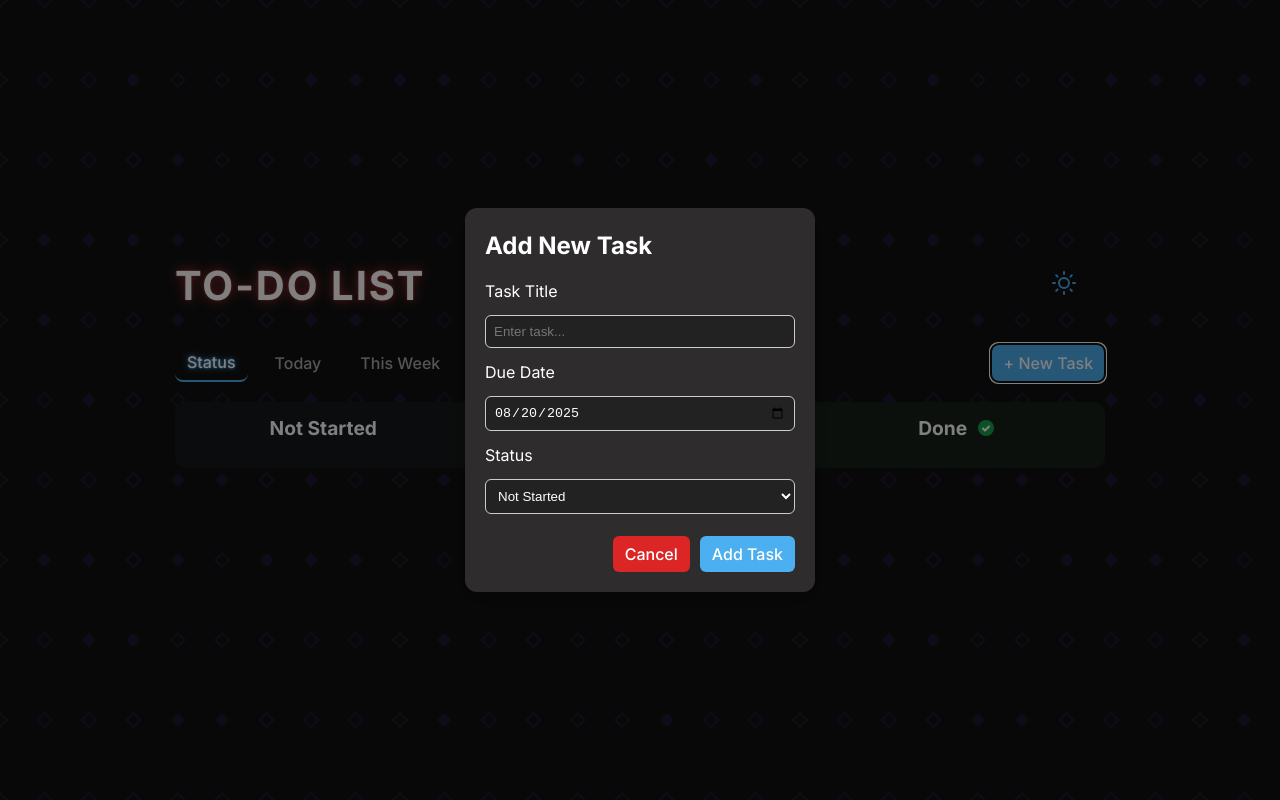
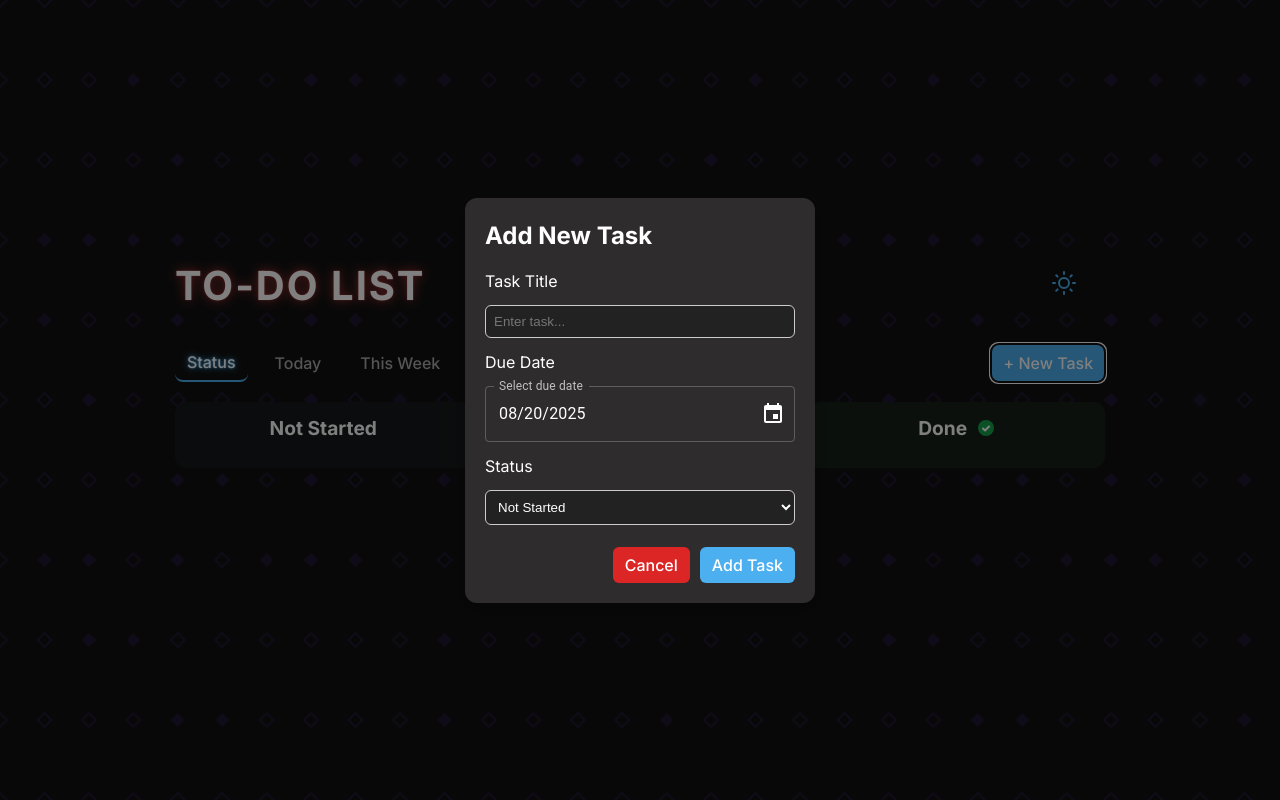
Before and after one commit to Tanish431/CC_FrontProj, a React (Vite) app: page / in a window 1280 px wide. Both pictures are taken after a click on the button "+ New Task". Built offline with nearby package versions, Linux system fonts and the light colour scheme; a web font is replaced by a local one.

Commit message:
updated calendar

```diff
--- a/src/App.jsx
+++ b/src/App.jsx
@@ -18,6 +18,11 @@ import {
 import { CSS } from "@dnd-kit/utilities";
 import { createPortal } from "react-dom";
 import "./App.css";
+import { LocalizationProvider } from "@mui/x-date-pickers/LocalizationProvider";
+import { AdapterDateFns } from "@mui/x-date-pickers/AdapterDateFns";
+import { DatePicker } from "@mui/x-date-pickers/DatePicker";
+import TextField from "@mui/material/TextField";
+import { createTheme, ThemeProvider } from "@mui/material/styles";
 
 import { FiEdit } from "react-icons/fi";
 import { AiOutlineDelete } from "react-icons/ai";
@@ -209,16 +214,10 @@ function Column({ id, title, tasks, setEditTask, setDeleteTask, handleToggleDone
 }
 
 // Modal for adding tasks
-function NewTaskModal({ isOpen, onClose, onAddTask }) {
-  // Initialize state for new task
+
+function NewTaskModal({ isOpen, onClose, onAddTask, darkMode }) {
   const [title, setTitle] = useState("");
-  const getTodayDate = () => {
-    const today = new Date();
-    const yyyy = today.getFullYear();
-    const mm = String(today.getMonth() + 1).padStart(2, '0');
-    const dd = String(today.getDate()).padStart(2, '0');
-    return `${yyyy}-${mm}-${dd}`;
-  };
+  const getTodayDate = () => new Date().toISOString().slice(0, 10);
   const [due, setDue] = useState(getTodayDate());
   const [status, setStatus] = useState("not-started");
 
@@ -239,19 +238,15 @@ function NewTaskModal({ isOpen, onClose, onAddTask }) {
     onClose();
   };
 
-  // Close modal on Escape key
-  useEffect(() => {
-    if (!isOpen) return;
-    setDue(getTodayDate());
-    const handleEsc = (e) => {
-      if (e.key === "Escape") onClose();
-    };
-    window.addEventListener("keydown", handleEsc);
-    return () => window.removeEventListener("keydown", handleEsc);
-  }, [isOpen, onClose]);
+  if (!isOpen) return null;
 
-  // If modal is not open, return null to avoid rendering
-  if (!isOpen) return null;
+  // Dynamic MUI theme for light/dark mode
+  const pickerTheme = createTheme({
+    palette: {
+      mode: darkMode ? "dark" : "light",
+      primary: { main: darkMode ? "#4cafef" : "#2563eb" },
+    },
+  });
 
   return createPortal(
     <div className="modal-overlay">
@@ -268,12 +263,22 @@ function NewTaskModal({ isOpen, onClose, onAddTask }) {
           />
 
           <label>Due Date</label>
-          <input
-            type="date"
-            value={due}
-            onChange={(e) => setDue(e.target.value)}
-            required
-          />
+          <ThemeProvider theme={pickerTheme}>
+            <LocalizationProvider dateAdapter={AdapterDateFns}>
+              <DatePicker
+                label="Select due date"
+                value={due ? new Date(due) : null}
+                onChange={(newValue) => {
+                  if (newValue) {
+                    setDue(new Date(newValue).toISOString().slice(0, 10));
+                  }
+                }}
+                renderInput={(params) => (
+                  <TextField {...params} sx={{ input: { color: darkMode ? "#fff" : "#000" } }} />
+                )}
+              />
+            </LocalizationProvider>
+          </ThemeProvider>
 
           <label>Status</label>
           <select value={status} onChange={(e) => setStatus(e.target.value)}>
@@ -735,6 +740,7 @@ export default function App() {
         isOpen={isModalOpen}
         onClose={() => setIsModalOpen(false)}
         onAddTask={handleAddTask}
+        darkMode={darkMode}
       />
       <EditTaskModal
         isOpen={!!editTask}
```
Also changed, not shown: package.json (+8 -0 lines), 1 other file (tests, documents, lock files or other folders).
